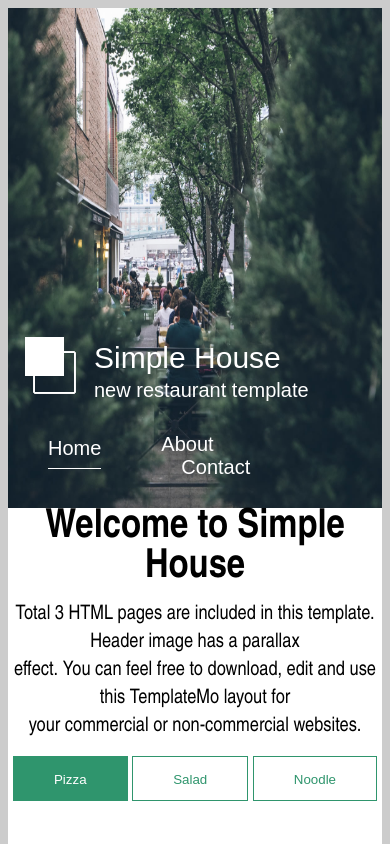
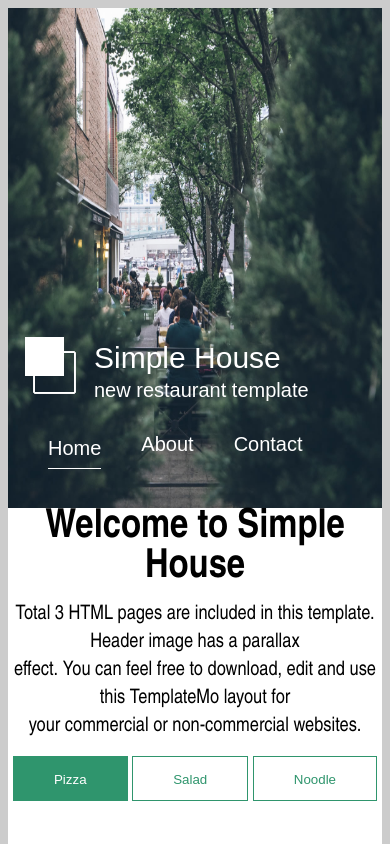
Before and after one commit to sanjayk239/simple-house, a plain HTML site: page index.html in a window 390 px wide. Shown: the top 844 px of the page. Drawn offline with Linux system fonts and the light colour scheme.

Commit message:
Add files via upload

```diff
--- a/css/style.css
+++ b/css/style.css
@@ -65,7 +65,7 @@ body{ background-color: #ccc;}
 .all1{float:left;margin: 0px 40px;color:#fff}
 .all2{color:#fff;font-size:20px;
 		font-family:sans-serif;line-height:30px;text-decoration:none;border-bottom:1px solid #fff;padding:9px 0}
-.all3{float:left;margin: 0px 20px;color:#fff}
+.all3{float:left;margin: 0px 0px;color:#fff}
 .all4{color:#fff;font-size:20px;font-family:sans-serif;text-decoration:none}
 .all5{float:left;margin:0px 40px;color:#fff}
 .all6{color:#fff;font-size:20px;font-family:sans-serif;text-decoration:none}
```
